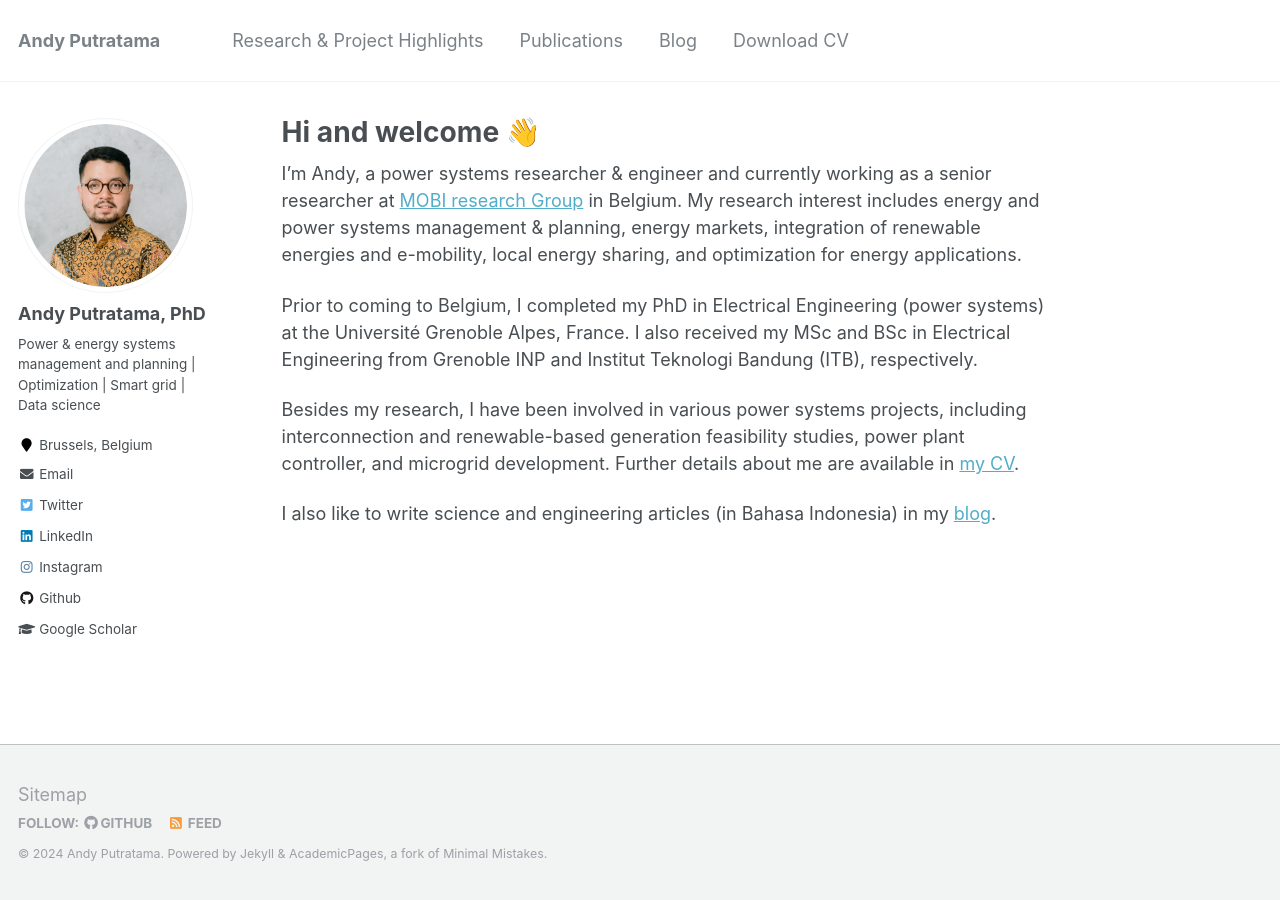
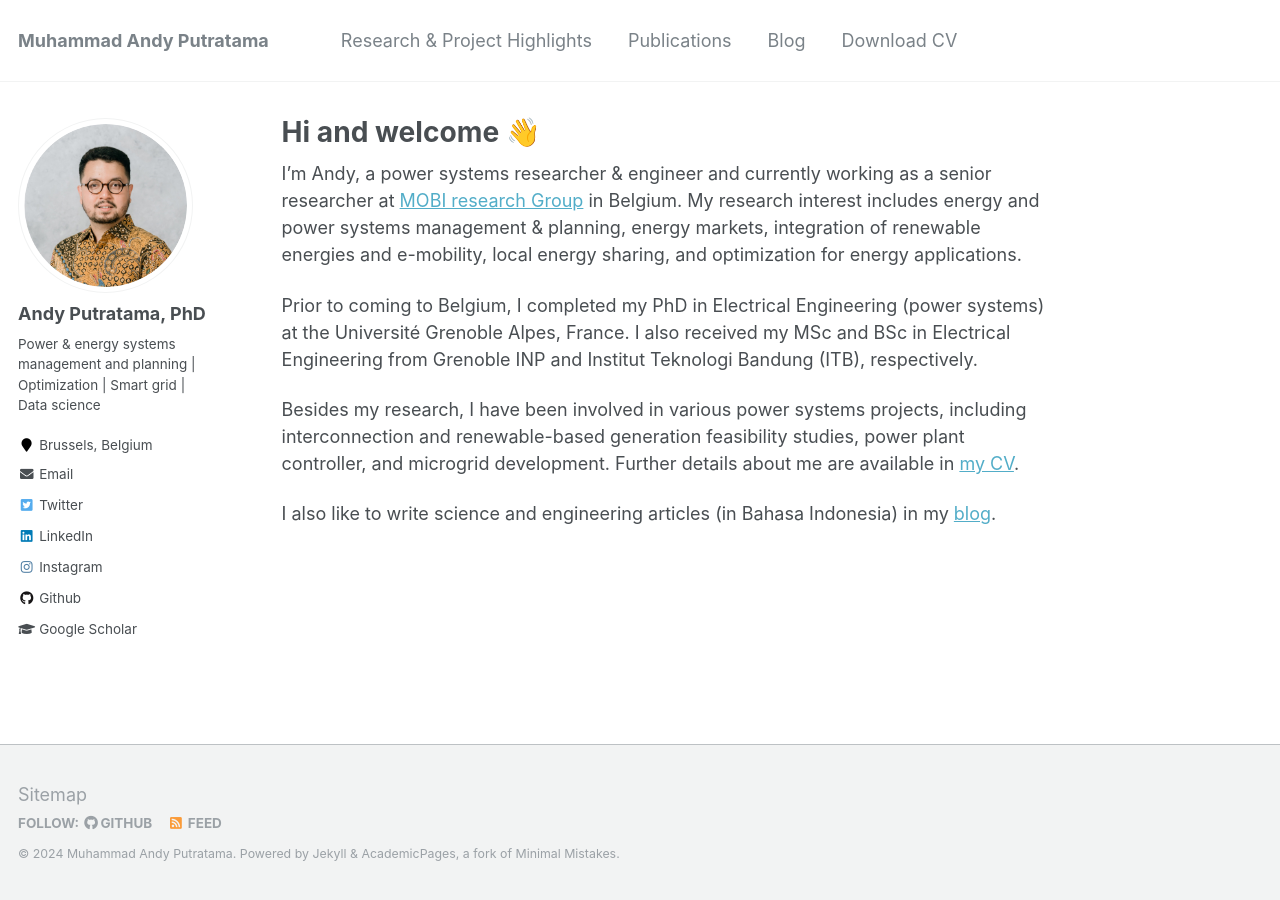
Before and after one commit to andyptr/andyptr.github.io, a Jekyll site: the page built from _pages/about.md, in a window 1280 px wide. Built offline with Jekyll 4.4.1, drawn with Linux system fonts in a browser that asks for light colours.

Commit message:
Update _config.yml

```diff
--- a/_config.yml
+++ b/_config.yml
@@ -7,9 +7,9 @@
 
 # Site Settings
 locale                   : "en-US"
-title                    : "Andy Putratama"
+title                    : "Muhammad Andy Putratama"
 title_separator          : "-"
-name                     : &name "Andy Putratama"
+name                     : &name "Muhammad Andy Putratama"
 description              : &description " Power & Energy Systems Operation and Planning | Optimization"
 url                      : https://andyptr.github.io # the base hostname & protocol for your site e.g. "https://mmistakes.github.io"
 baseurl                  : "" # the subpath of your site, e.g. "/blog"
```
